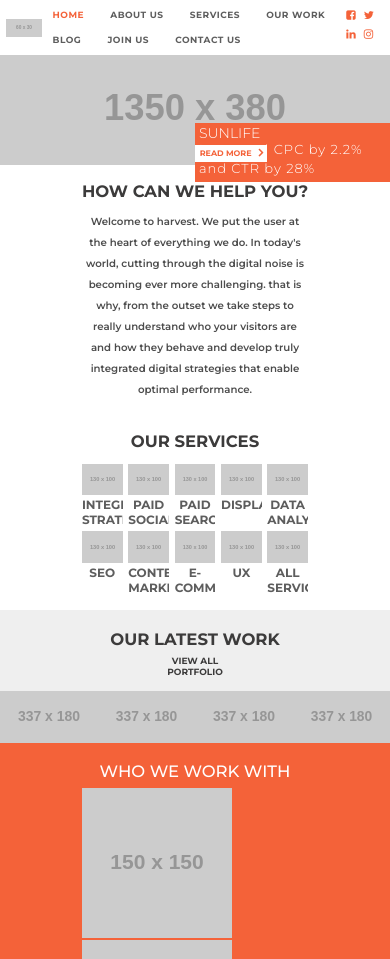
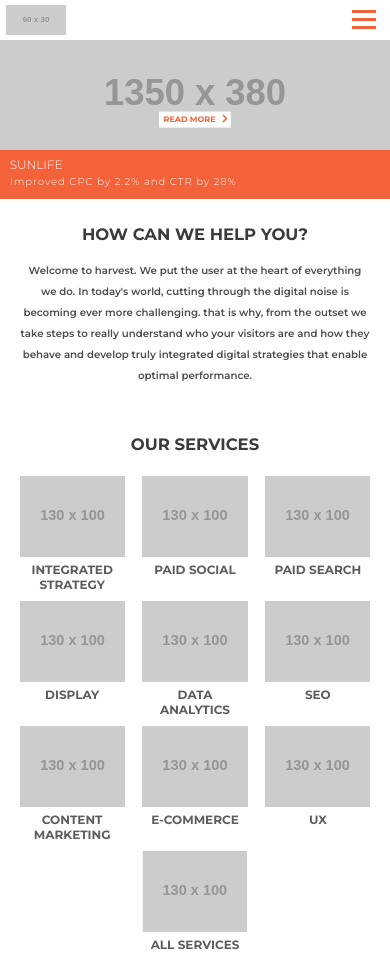
Before and after one commit to sadityaprdxn/rejoining, a plain HTML site: page index.html in a window 390 px wide. Shown: the top 959 px of the page. Drawn offline with nearby package versions, Linux system fonts and the light colour scheme; placeholder pictures from the web are drawn by us.

Commit message:
responsive styling added

```diff
--- a/assets/css/style.css
+++ b/assets/css/style.css
@@ -85,6 +85,7 @@
 body {
   box-sizing: border-box;
   font-family: 'Montserrat';
+  overflow: hidden;
 }
 
 a {
@@ -164,13 +165,6 @@
   padding: 2px;
 }
 
-.facebook:hover::before,
-.instagram:hover::before,
-.twitter:hover::before,
-.linked-in:hover::before{
-  transform: scale(1.5);
-}
-
 .navbar a{
   color: #5D5D5D;
   text-transform: uppercase;
@@ -190,11 +184,6 @@
   margin: 0 4px;
 }
 
-.navbar a:hover{
-  background-color: #F46239;
-  color: #FFF;
-}
-
 /*=================================
   Header styling ends here
 =================================*/
@@ -209,6 +198,7 @@
 
 .banner .slide{
   position: relative;
+  width: 100%;
 }
 
 .banner .slide div{
@@ -261,16 +251,6 @@
   transition: all 0.2s ease-in-out;
 }
 
-.read-more:hover{
-  background-color: #F46239;
-  color: #FFF;
-}
-
-
-.read-more:hover::before{
-  color: #FFF;
-}
-
 h3{
   text-align: center;
   text-transform: uppercase;
@@ -314,12 +294,15 @@
   color: #5D5D5D;
   text-transform: uppercase;
   padding-top: 5%;
+}
+
+.services a figure{
   position: relative;
   overflow: hidden;
   transition: 0.3s ease-in-out;
 }
 
-.services a::before{
+.services a figure::before{
   content: "\f059";
   font-family: "fontAwesome";
   position: absolute;
@@ -335,15 +318,6 @@
   font-size: 25px;
   transition: 0.3s ease-in-out;
   opacity: 0;
-}
-
-.services a:hover{
-  box-shadow: 5px 10px 18px rgba(0,0,0,0.3);
-}
-
-.services a:hover::before{
-  top: 0;
-  opacity: 1;
 }
 
 .latest-work{
@@ -391,6 +365,7 @@
 
 .work-with li{
   padding-bottom: 1%;
+  width: 19%;
 }
 
 .affiliation{
@@ -410,6 +385,7 @@
 
 .affiliation li{
   padding-bottom: 3%;
+  width: 23%;
 }
 
 .get-in-touch{
@@ -463,15 +439,31 @@
 .form-group span{
   display: none;
   position: absolute;
-  bottom: 70%;
-  right: 0;
+  bottom: 60%;
+  right: 2%;
   background-color: #FFF;
   color: #F46239;
   padding: 3%;
   width: 40%;
-  font-size: 10px;
+  font-size: 9px;
   border-radius: 5px;
   text-transform: uppercase;
+  box-shadow: 5px 10px 18px rgba(0,0,0,0.5);
+}
+
+.form-group span::before{
+  content: " ";
+  position: absolute;
+  width: 10px;
+  height: 10px;
+  background-color: #FFF;
+  transform: rotate(45deg);
+  bottom: -5px;
+  right: 20%;
+}
+
+.error span{
+  display: block;
 }
 
 textarea{
@@ -519,11 +511,6 @@
   font-weight: 300;
   margin: 5.5% 0 0 78.8%;
   transition: 0.3s ease-in-out;
-}
-
-button:hover{
-  background-color: #FFF;
-  color: #F46239;
 }
 /*=================================
   main styling ends here
@@ -644,8 +631,200 @@
 
 /*media query starts*/
 /*media query for 995px starts here*/
-@media only screen and (max-width: 995px) {
 
 
+@media only screen and (min-width: 1024px) {
+
+  .facebook:hover::before,
+  .instagram:hover::before,
+  .twitter:hover::before,
+  .linked-in:hover::before{
+    transform: scale(1.5);
+  }
+
+  .navbar a:hover{
+    background-color: #F46239;
+    color: #FFF;
+  }
+
+  .read-more:hover{
+    background-color: #F46239;
+    color: #FFF;
+  }
+
+  .read-more:hover::before{
+    color: #FFF;
+  }
+
+  .services a figure:hover{
+    box-shadow: 5px 10px 18px rgba(0,0,0,0.3);
+  }
+
+  .services a figure:hover::before{
+    top: 0;
+    opacity: 1;
+  }
+
+  button:hover{
+    background-color: #FFF;
+    color: #F46239;
+  }
 
 }
+
+
+@media only screen and (max-width: 995px) {
+  .wrapper{
+    width: 80%;
+  }
+
+  .banner .slide div{
+    top: 50%;
+  }
+
+  .banner .read-more{
+    top: 75%;
+  }
+
+}
+
+/*media query for 767px starts here*/
+@media only screen and (max-width: 767px) {
+  .wrapper{
+    width: 90%;
+  }
+
+  .navbar li{
+    margin: 0;
+  }
+
+  .navbar a{
+    padding: 6px;
+    font-size: 7px;
+  }
+
+  .facebook::before, .instagram::before, .twitter::before, .linked-in::before {
+    font-size: 9px;
+  }
+
+  h2{
+    font-size: 12px;
+  }
+
+  h2 + span{
+    font-size: 10px;
+  }
+
+  .banner .slide div{
+    top: 35%;
+  }
+
+  .banner .read-more{
+    top: 70%;
+  }
+
+}
+
+
+@media only screen and (max-width: 540px) {
+
+  header{
+    position: relative;
+  }
+
+  .hamburger {
+    display: block;
+    width: 40px;
+    padding: 8px;
+    display: block;
+    position: relative;
+    z-index: 3;
+    box-sizing: border-box;
+    cursor: pointer;
+  }
+
+  .hamburger span {
+    width: 100%;
+    height: 3px;
+    margin-bottom: 5px;
+    display: block;
+    background-color: #F46239;
+    text-indent: -9999px;
+    -webkit-transition-duration: 0.3s;
+    transition-duration: 0.3s;
+  }
+
+  .hamburger span:last-child { margin: 0; }
+
+  .active-hamburger span:first-child {
+    -webkit-transform: translateY(7px) rotate(135deg);
+    transform: translateY(8px) rotate(135deg);
+  }
+
+  .active-hamburger span:last-child {
+    -webkit-transform: translateY(7px) rotate(135deg);
+    transform: translateY(-8px) rotate(-135deg);
+  }
+
+  .active-hamburger span:nth-child(2) {
+    -webkit-transform: scale(0);
+    transform: scale(0);
+  }
+
+  .navbar{
+    position: absolute;
+    top: 100%;
+    left: 100%;
+    width: 100%;
+    z-index: 1;
+    background-color: #FFF;
+    padding: 2% 0;
+    transition: 0.6s ease-in-out;
+  }
+
+  .navbar li{
+    display: block;
+    text-align: center;
+    padding: 1% 0;
+  }
+
+  .social-icon{
+    display: none;
+  }
+
+  .active .navbar{
+    left: 0;
+  }
+
+  .banner .slide div{
+    position: static;
+    width: 100%;
+    padding: 2.5%;
+  }
+
+  .banner .read-more{
+    top: 50%;
+    left: 50%;
+    transform: translateY(-50%) translateX(-50%);
+  }
+
+  .services ul li,
+  .work-with li{
+    width: 30%;
+  }
+
+  .work-with li{
+    padding-bottom: 5%;
+  }
+
+  .services ul li:last-child,
+  .work-with li:last-child{
+    margin-left: 50%;
+    transform: translateX(-50%);
+  }
+
+  .left-pannel, .right-pannel {
+    flex-basis: 100%;
+}
+
+}
```
